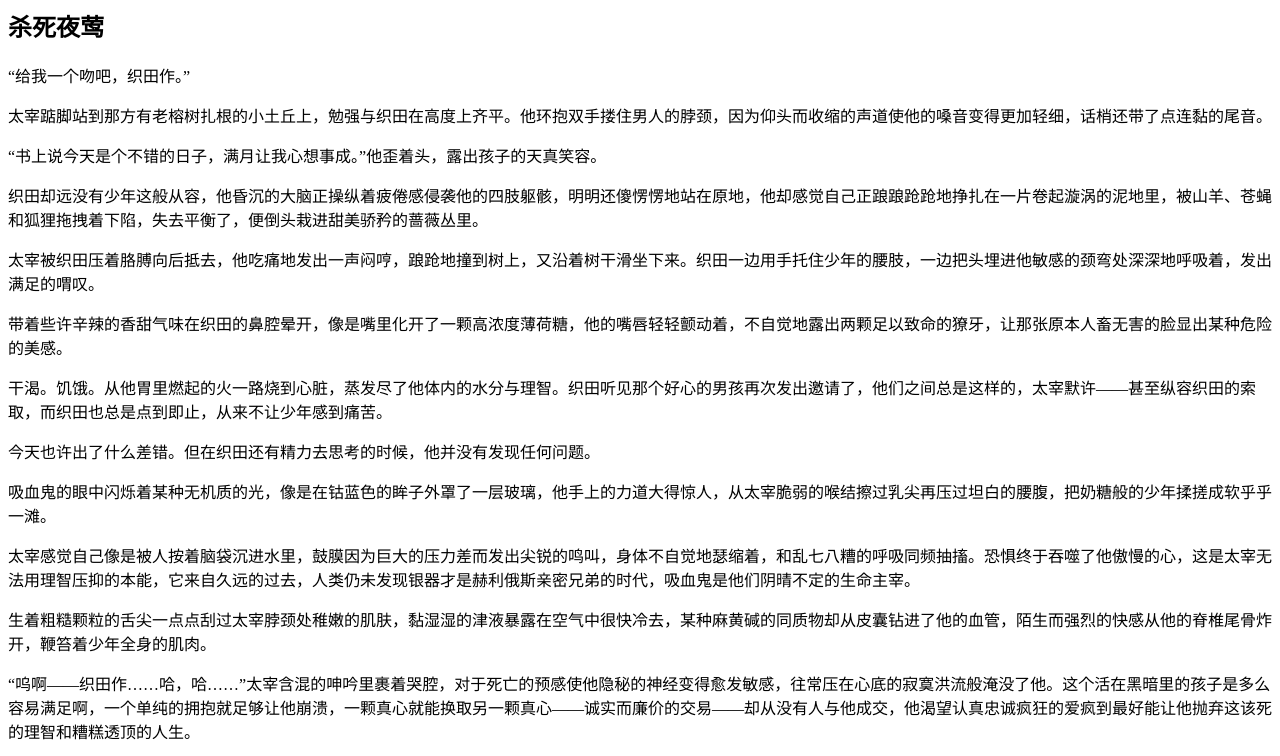
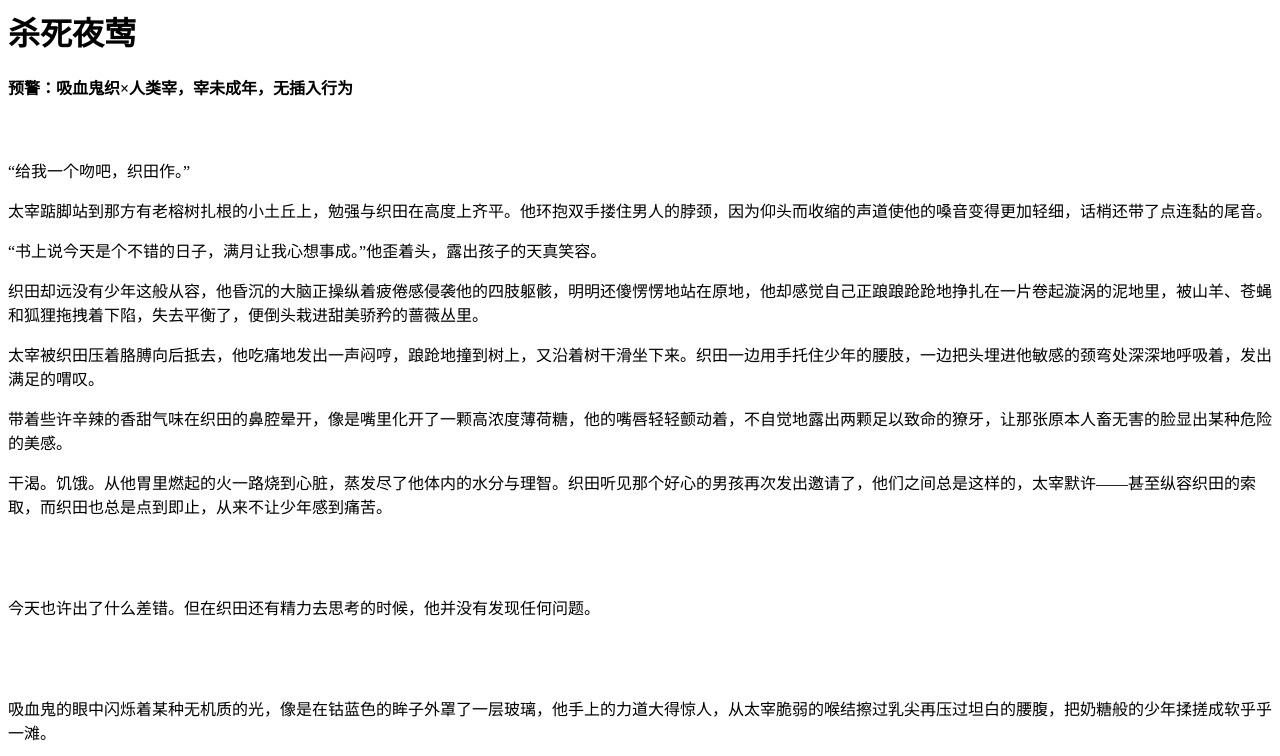
Before and after one commit to derrygeyar/derrygeyar.github.io, a plain HTML site: page index.html in a window 1280 px wide. Shown: the top 756 px of the page. Drawn offline with Linux system fonts and the light colour scheme.

Commit message:
Update index.html

```diff
--- a/index.html
+++ b/index.html
@@ -1,6 +1,14 @@
 <head>
-  <h2>杀死夜莺</h2>
+  <h1>杀死夜莺</h1>
   </head>
+<pre>
+</pre>
+<b>预警：吸血鬼织×人类宰，宰未成年，无插入行为</b>
+
+<pre>
+
+
+</pre>
 <body>
 <p>“给我一个吻吧，织田作。”</p>
 
@@ -15,13 +23,17 @@
 <p>带着些许辛辣的香甜气味在织田的鼻腔晕开，像是嘴里化开了一颗高浓度薄荷糖，他的嘴唇轻轻颤动着，不自觉地露出两颗足以致命的獠牙，让那张原本人畜无害的脸显出某种危险的美感。</p>
 
 <p>干渴。饥饿。从他胃里燃起的火一路烧到心脏，蒸发尽了他体内的水分与理智。织田听见那个好心的男孩再次发出邀请了，他们之间总是这样的，太宰默许——甚至纵容织田的索取，而织田也总是点到即止，从来不让少年感到痛苦。</p>
+<pre>
 
 
 
+</pre>
 <p>今天也许出了什么差错。但在织田还有精力去思考的时候，他并没有发现任何问题。</p>
+<pre>
 
 
 
+</pre>
 <p>吸血鬼的眼中闪烁着某种无机质的光，像是在钴蓝色的眸子外罩了一层玻璃，他手上的力道大得惊人，从太宰脆弱的喉结擦过乳尖再压过坦白的腰腹，把奶糖般的少年揉搓成软乎乎一滩。</p>
 
 <p>太宰感觉自己像是被人按着脑袋沉进水里，鼓膜因为巨大的压力差而发出尖锐的鸣叫，身体不自觉地瑟缩着，和乱七八糟的呼吸同频抽搐。恐惧终于吞噬了他傲慢的心，这是太宰无法用理智压抑的本能，它来自久远的过去，人类仍未发现银器才是赫利俄斯亲密兄弟的时代，吸血鬼是他们阴晴不定的生命主宰。</p>
@@ -55,15 +67,17 @@
 <p>但紧接着那只大手也把他的手牢牢抓住——或者说，引领，凭着习惯扯开男孩的底裤，让那根小而青涩的性器探出头来。或许对于现在的太宰而言，它还远不应当被如此称呼，因为少年尚未知晓任何有关性的快乐与罪恶，他是粗鲁未经钻磨的原石，等待成年人耐心的教导与引诱。</p>
 
 <p>“织田作，织田作——”太宰呻吟着，哭诉着，全心全意地喊着心上人的名字，孩子的爱总是让人捉摸不定，带着能在狂热时摧毁世界的偏执。就这样死在织田作的怀里也不错……太宰想，或许在他生日这天，上帝终于网开一面，怜惜他裹着绸缎安眠。</p>
+<pre>
 
 
 
-
-
+</pre>
 <p>“太宰……”</p>
+<pre>
 
 
 
+</pre>
 <p>“唔，织田作？”太宰几乎以为自己出现了幻觉，“我还以为你醒不过来了呢……”他苦笑，声音轻得有如浮沫。</p>
 
 <p>“抱歉，”织田叼住少年的脖颈，用舌尖舔了舔两个破开的血洞，它们正在特殊物质的作用下渐渐愈合，“我听见你的声音了，太宰，”他说，“我害怕你又被丢下，所以就醒过来了。”</p>
```
